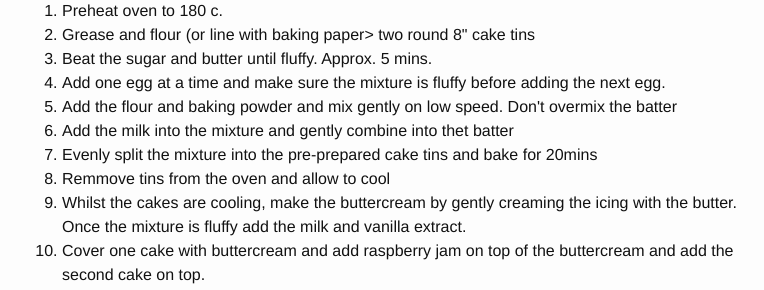
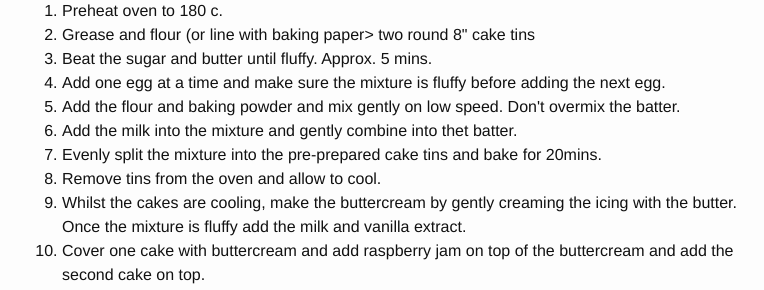
Before and after one commit to saloni1990/saloni1990.github.io, a Jekyll site: the page built from _posts/2017-06-16-Lists.md, in a window 1280 px wide. Shown: the part 1404-1694 px from the top of the page, without its empty margins (238-1002 px from the left). Built offline with Jekyll 4.4.1, drawn with Linux system fonts in a browser that asks for light colours; our own code applies the rules of GitHub Pages for plain Markdown files.

Commit message:
Update 2017-06-16-Lists.md

```diff
--- a/_posts/2017-06-16-Lists.md
+++ b/_posts/2017-06-16-Lists.md
@@ -48,10 +48,10 @@
 	        	<li>Grease and flour (or line with baking paper> two round 8" cake tins</li>
 	        	<li>Beat the sugar and butter until fluffy. Approx. 5 mins.</li>
 	        	<li>Add one egg at a time and make sure the mixture is fluffy before adding the next egg.</li>
-	        	<li>Add the flour and baking powder and mix gently on low speed. Don't overmix the batter</li>
-	        	<li>Add the milk into the mixture and gently combine into thet batter</li>
-	        	<li>Evenly split the mixture into the pre-prepared cake tins and bake for 20mins</li>
-	        	<li>Remmove tins from the oven and allow to cool</li>
+	        	<li>Add the flour and baking powder and mix gently on low speed. Don't overmix the batter.</li>
+	        	<li>Add the milk into the mixture and gently combine into thet batter.</li>
+	        	<li>Evenly split the mixture into the pre-prepared cake tins and bake for 20mins.</li>
+	        	<li>Remove tins from the oven and allow to cool.</li>
 	        	<li>Whilst the cakes are cooling, make the buttercream by gently creaming the icing with the butter. Once the mixture is fluffy add the milk and vanilla extract.</li>
 	        	<li>Cover one cake with buttercream and add raspberry jam on top of the buttercream and add the second cake on top.</li>
 	       		<li>Finish the cake with more buttercream on the top layer and with fresh fruit.</li>
```
